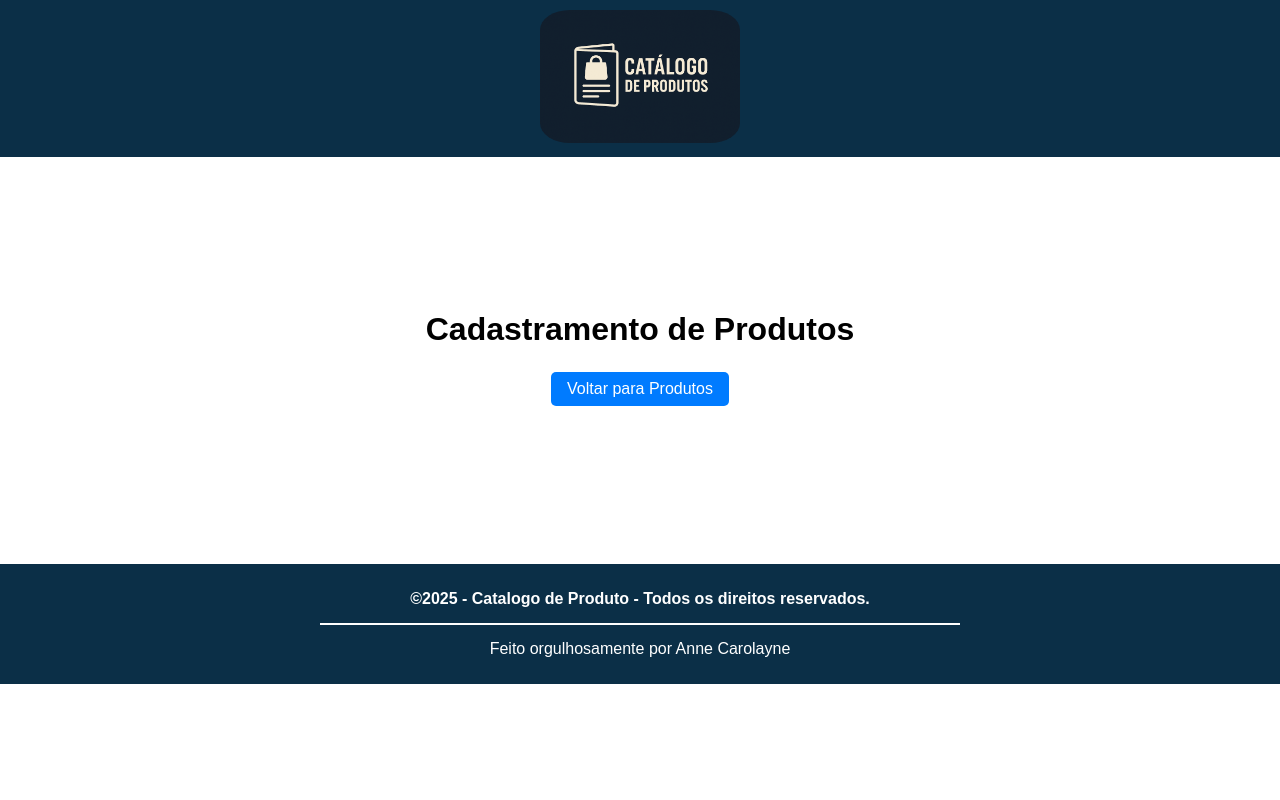
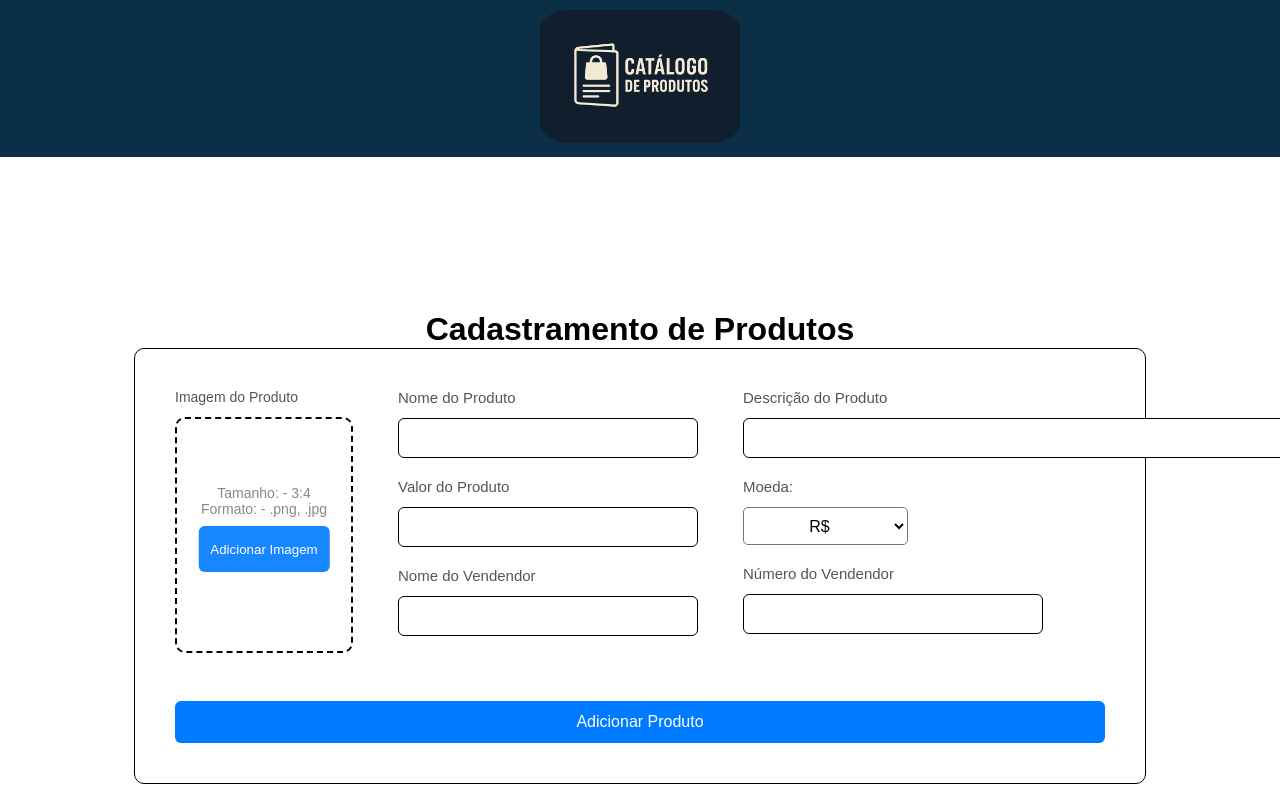
Before and after one commit to annesilv4/catalogo-produto, a React (Vite) app: page /newProduto in a window 1280 px wide. Shown: the top 800 px of the page. Built offline with nearby package versions, Linux system fonts and the light colour scheme.

Commit message:
Adicionando a função do Formulário de Cadastro

```diff
--- a/src/pages/newProduto/newProduto.jsx
+++ b/src/pages/newProduto/newProduto.jsx
@@ -1,15 +1,11 @@
 import './newProduto.css';
 import { Link } from 'react-router-dom';
-
+import { FormNewProduto } from '../../components/formProduto/formProduto';
 export function NewProduto() {
     return (
         <>
-        <h1 className='newProduto__title'>Cadastramento de Produtos</h1>
-        <div className='Produto__Link'>
-            <Link to="/" className="btn__produto">
-                Voltar para Produtos
-            </Link>
-        </div>
+            <h1 className='newProduto__title'>Cadastramento de Produtos</h1>
+            <FormNewProduto />
         </>
     );
 }
```
